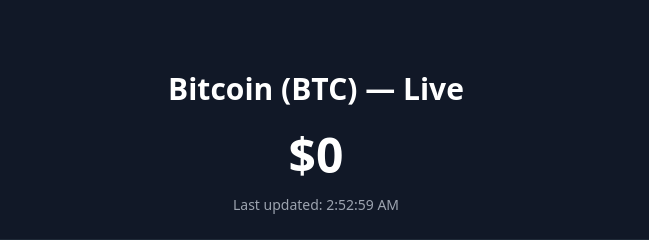
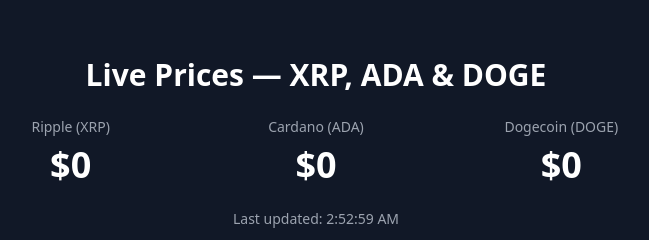
Before and after one commit to swapon15/crypto, a Flask app: page / in a window 1280 px wide. Shown: the top 240 px of the page, without its empty margins (324-973 px from the left). Run offline with Flask 3, Linux system fonts and the light colour scheme; data that the repository does not hold is empty; some libraries are stand-ins or nearby versions.

Commit message:
updating code for multiple coins

```diff
--- a/app.py
+++ b/app.py
@@ -3,36 +3,62 @@
 
 app = Flask(__name__)
 
-# Cache last good price
-last_price = 0
+# Cache last known good prices per coin (CoinGecko ids)
+last_prices = {"ripple": 0.0, "cardano": 0.0, "dogecoin": 0.0}
 
-def fetch_btc_price(retries=3):
-    global last_price
+
+def fetch_prices(coins=None, retries=3):
+    """Fetch USD prices for the given CoinGecko ids.
+
+    Returns a dict mapping coin id -> price (float) using cached last known
+    values when live fetch fails.
+    """
+    global last_prices
+    if coins is None:
+        coins = ["ripple", "cardano", "dogecoin"]
+    if isinstance(coins, str):
+        coins = [c.strip() for c in coins.split(",") if c.strip()]
+
     url = "https://api.coingecko.com/api/v3/simple/price"
-    params = {"ids": "bitcoin", "vs_currencies": "usd"}
+    params = {"ids": ",".join(coins), "vs_currencies": "usd"}
 
     for attempt in range(retries):
         try:
             resp = requests.get(url, params=params, timeout=5)
             resp.raise_for_status()
             data = resp.json()
-            price = data.get("bitcoin", {}).get("usd")
-            if price is not None:
-                last_price = price
-                return price
-        except:
-            pass  # try again
 
-    # If all retries fail, return last known good price
-    return last_price
+            result = {}
+            for coin in coins:
+                price = data.get(coin, {}).get("usd")
+                if price is not None:
+                    last_prices[coin] = price
+                result[coin] = last_prices.get(coin)
+
+            return result
+        except Exception:
+            # try again
+            pass
+
+    # If all retries fail, return last known good prices for requested coins
+    return {coin: last_prices.get(coin) for coin in coins}
+
 
 @app.route("/")
 def index():
     return render_template("index.html")
 
+
 @app.route("/price")
 def price():
-    return jsonify({"price": fetch_btc_price()})
+    prices = fetch_prices()
+    # Return friendly keys for frontend: xrp, ada, doge
+    return jsonify({
+        "xrp": prices.get("ripple"),
+        "ada": prices.get("cardano"),
+        "doge": prices.get("dogecoin")
+    })
+
 
 if __name__ == "__main__":
     app.run(debug=True)
--- a/templates/index.html
+++ b/templates/index.html
@@ -2,7 +2,7 @@
 <html>
 <head>
     <meta charset="utf-8">
-    <title>BTC Live Price</title>
+    <title>XRP, ADA & DOGE Live Prices</title>
 
     <!-- Tailwind CSS -->
     <script src="https://cdn.tailwindcss.com"></script>
@@ -12,11 +12,24 @@
 </head>
 <body class="bg-gray-900 text-white min-h-screen flex items-center justify-center">
     <div class="max-w-3xl w-full p-6">
-        <h1 class="text-3xl font-bold text-center mb-6">Bitcoin (BTC) — Live</h1>
+        <h1 class="text-3xl font-bold text-center mb-6">Live Prices — XRP, ADA & DOGE</h1>
 
-        <div class="text-center">
-            <div id="price" class="text-5xl font-extrabold mb-4">Loading…</div>
-            <div id="status" class="text-sm text-gray-400 mb-6">Updating every 2s</div>
+        <div class="grid grid-cols-3 gap-4 text-center mb-6">
+            <div>
+                <div class="text-sm text-gray-400">Ripple (XRP)</div>
+                <div id="price-xrp" class="text-4xl font-extrabold mt-2">Loading…</div>
+            </div>
+            <div>
+                <div class="text-sm text-gray-400">Cardano (ADA)</div>
+                <div id="price-ada" class="text-4xl font-extrabold mt-2">Loading…</div>
+            </div>
+            <div>
+                <div class="text-sm text-gray-400">Dogecoin (DOGE)</div>
+                <div id="price-doge" class="text-4xl font-extrabold mt-2">Loading…</div>
+            </div>
+        </div>
+        <div class="text-center mb-6">
+            <div id="status" class="text-sm text-gray-400">Updating every 2s</div>
         </div>
 
         <div class="bg-gray-800 p-4 rounded-lg">
@@ -25,7 +38,9 @@
     </div>
 
 <script>
-const prices = [];
+const xrpPrices = [];
+const adaPrices = [];
+const dogePrices = [];
 const labels = [];
 const maxPoints = 30;
 
@@ -34,18 +49,36 @@
     type: 'line',
     data: {
         labels: labels,
-        datasets: [{
-            label: 'BTC USD',
-            data: prices,
+        datasets: [
+            {
+                label: 'XRP USD',
+                data: xrpPrices,
                 tension: 0.3,
                 borderWidth: 2,
                 fill: false,
                 borderColor: 'rgb(34,197,94)'
-        }]
+            },
+            {
+                label: 'ADA USD',
+                data: adaPrices,
+                tension: 0.3,
+                borderWidth: 2,
+                fill: false,
+                borderColor: 'rgb(59,130,246)'
+            },
+            {
+                label: 'DOGE USD',
+                data: dogePrices,
+                tension: 0.3,
+                borderWidth: 2,
+                fill: false,
+                borderColor: 'rgb(234,88,12)'
+            }
+        ]
     },
     options: {
         scales: { y: { beginAtZero: false } },
-        plugins: { legend: { display: false } }
+        plugins: { legend: { display: true } }
     }
 });
 
@@ -53,26 +86,46 @@
     try {
         const res = await fetch("/price");
         const data = await res.json();
-        const price = Number(data.price);
+        const priceXrp = Number(data.xrp);
+        const priceAda = Number(data.ada);
+        const priceDoge = Number(data.doge);
 
-        if (isNaN(price)) {
-            document.getElementById("price").textContent = "Error fetching price";
+        if (isNaN(priceXrp) && isNaN(priceAda) && isNaN(priceDoge)) {
+            document.getElementById("price-xrp").textContent = "Error";
+            document.getElementById("price-ada").textContent = "Error";
+            document.getElementById("price-doge").textContent = "Error";
+            document.getElementById("status").textContent = "Error fetching prices";
             return;
         }
 
-        document.getElementById("price").textContent = "$" + price.toLocaleString();
+        if (!isNaN(priceXrp)) {
+            document.getElementById("price-xrp").textContent = "$" + priceXrp.toLocaleString();
+        }
+        if (!isNaN(priceAda)) {
+            document.getElementById("price-ada").textContent = "$" + priceAda.toLocaleString();
+        }
+        if (!isNaN(priceDoge)) {
+            document.getElementById("price-doge").textContent = "$" + priceDoge.toLocaleString();
+        }
+
         document.getElementById("status").textContent = "Last updated: " + new Date().toLocaleTimeString();
 
         // update chart
-        prices.push(price);
+        xrpPrices.push(isNaN(priceXrp) ? null : priceXrp);
+        adaPrices.push(isNaN(priceAda) ? null : priceAda);
+        dogePrices.push(isNaN(priceDoge) ? null : priceDoge);
         labels.push(new Date().toLocaleTimeString());
-        if (prices.length > maxPoints) {
-            prices.shift();
+        if (labels.length > maxPoints) {
             labels.shift();
+            xrpPrices.shift();
+            adaPrices.shift();
+            dogePrices.shift();
         }
         chart.update();
     } catch (err) {
-        document.getElementById("price").textContent = "Error fetching price";
+        document.getElementById("price-xrp").textContent = "Error";
+        document.getElementById("price-ada").textContent = "Error";
+        document.getElementById("price-doge").textContent = "Error";
         document.getElementById("status").textContent = "Network error, retrying...";
     }
 }
```
Lines whose indentation alone changed are shown as unchanged.
